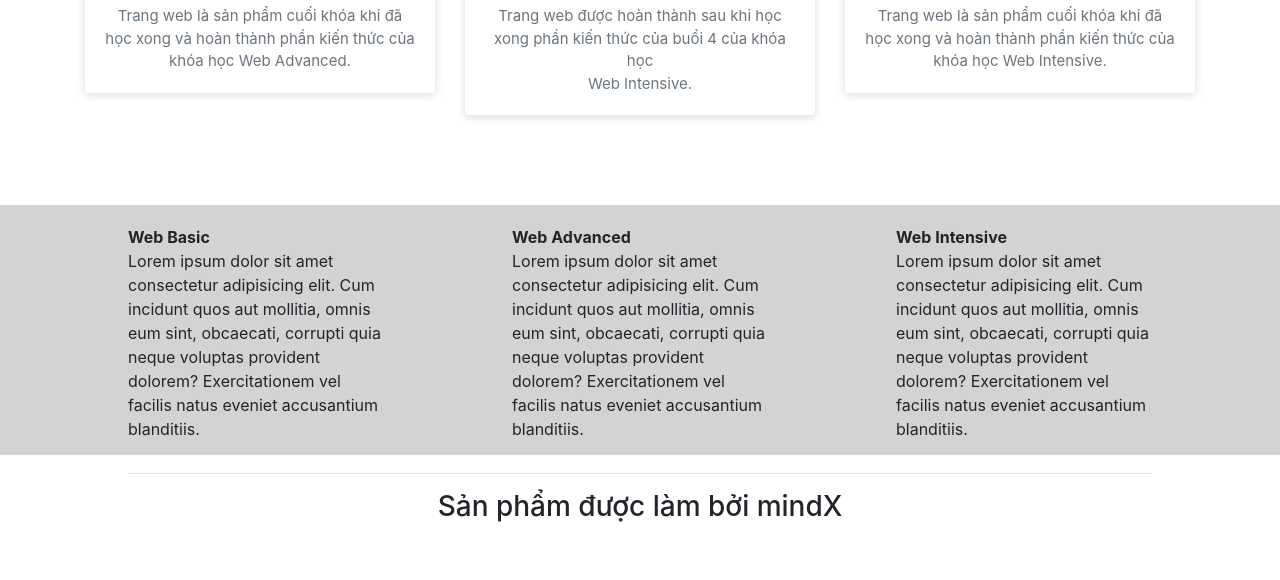
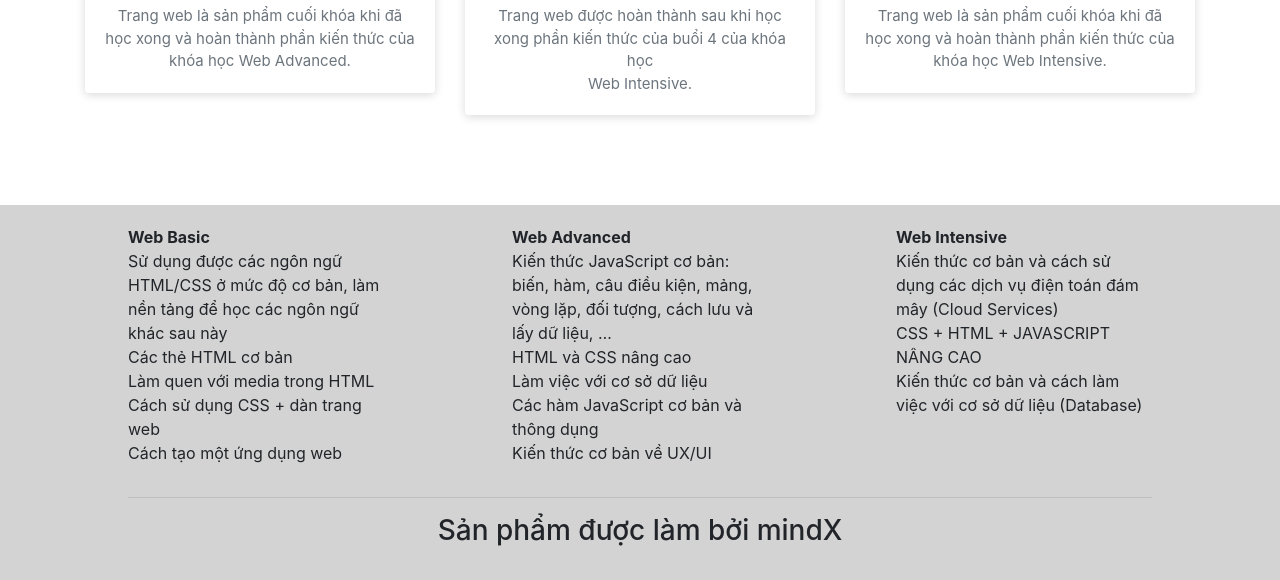
Before and after one commit to mindxDoc/WI, a plain HTML site: page Web_Gallery/index.html in a window 1280 px wide. Shown: the part 1724-2304 px from the top of the page. Before the commit the page ends 2248 px from the top, so only its background shows below. Drawn offline with nearby package versions, Linux system fonts and the light colour scheme; some packages are replaced by stand-ins of ours; a script that the page names is missing.

Commit message:
fix gallery

```diff
--- a/Web_Gallery/index.html
+++ b/Web_Gallery/index.html
@@ -5,7 +5,7 @@
 	<meta charset="utf-8">
 	<meta http-equiv="X-UA-Compatible" content="IE=edge">
 	<meta name="viewport" content="width=device-width, initial-scale=1">
-	<title>Cards Gallery</title>
+	<title>Web Creator Gallery</title>
 	<link rel="stylesheet" href="https://maxcdn.bootstrapcdn.com/bootstrap/4.0.0/css/bootstrap.min.css">
 	<link rel="stylesheet" href="https://cdnjs.cloudflare.com/ajax/libs/baguettebox.js/1.10.0/baguetteBox.min.css" />
 	<link rel="stylesheet" href="style.css">
@@ -32,7 +32,7 @@
 </head>
 
 <body>
-	<div style="position: fixed; display: flex; justify-content: center; width: 100%; background-color: lightgray;">
+	<div style="position: fixed; display: flex; justify-content: center; width: 100%; background-color: lightgray; z-index: 10; ">
 		<h2 style="font-size: 4em;">WEB CREATOR GALLERY</h2>
 	</div>
 	<div class="bg">
@@ -45,7 +45,7 @@
 			<!-- <h2 style="font-size: 4em;">WEB CREATOR COURSE</h2> -->
 			<h3 style="font-size: 3em;">"Where the best become better"</h3>
 		</div>
-		<div class="container">
+		<div class="container" style="z-index: -1;">
 			<div class="row">
 				<div class="col-md-6 col-lg-4">
 					<div class="card border-0 transform-on-hover">
@@ -125,35 +125,35 @@
 			</div>
 		</div>
 	</section>
-	<div style="background-color: lightgray; height: 250px; padding: 0 10%;">
+	<div style="background-color: lightgray; padding: 0 10%;">
         <div style="padding-top : 20px; display: flex; justify-content: space-between;">
             <div style="width : 25%">
                 <strong>Web Basic</strong>
-                <p>Lorem ipsum dolor sit amet consectetur adipisicing elit. Cum incidunt quos aut mollitia, omnis
-                    eum
-                    sint, obcaecati, corrupti quia neque voluptas provident dolorem? Exercitationem vel facilis
-                    natus
-                    eveniet accusantium blanditiis.</p>
+                <p>Sử dụng được các ngôn ngữ HTML/CSS ở mức độ cơ bản, làm nền tảng để học các ngôn ngữ khác sau này <br>
+					Các thẻ HTML cơ bản <br>
+					Làm quen với media trong HTML <br>
+					Cách sử dụng CSS + dàn trang web <br>
+					Cách tạo một ứng dụng web	</p>
             </div>
             <div style="width : 25%">
                 <strong>Web Advanced</strong>
-                <p>Lorem ipsum dolor sit amet consectetur adipisicing elit. Cum incidunt quos aut mollitia, omnis
-                    eum
-                    sint, obcaecati, corrupti quia neque voluptas provident dolorem? Exercitationem vel facilis
-                    natus
-                    eveniet accusantium blanditiis.</p>
+                <p>Kiến thức JavaScript cơ bản: biến, hàm, câu điều kiện, mảng, vòng lặp, đối tượng, cách lưu và lấy dữ liệu, … <br>
+					HTML và CSS nâng cao <br>
+					Làm việc với cơ sở dữ liệu <br>
+					Các hàm JavaScript cơ bản và thông dụng <br>
+					Kiến thức cơ bản về UX/UI
+					</p>
             </div>
             <div style="width : 25%">
                 <strong>Web Intensive</strong>
-                <p>Lorem ipsum dolor sit amet consectetur adipisicing elit. Cum incidunt quos aut mollitia, omnis
-                    eum
-                    sint, obcaecati, corrupti quia neque voluptas provident dolorem? Exercitationem vel facilis
-                    natus
-                    eveniet accusantium blanditiis.</p>
+                <p>Kiến thức cơ bản và cách sử dụng các dịch vụ điện toán đám mây (Cloud Services) <br>
+					CSS + HTML + JAVASCRIPT NÂNG CAO <br>
+					Kiến thức cơ bản và cách làm việc với cơ sở dữ liệu (Database)	</p>
             </div>
         </div>
         <hr>
-        <h3 style="text-align: center;">Sản phẩm được làm bởi mindX</h3>
+		<h3 style="text-align: center;">Sản phẩm được làm bởi mindX</h3>
+		<br>
     </div>
 	<script src="https://cdnjs.cloudflare.com/ajax/libs/baguettebox.js/1.10.0/baguetteBox.min.js"></script>
 	<script>
```
